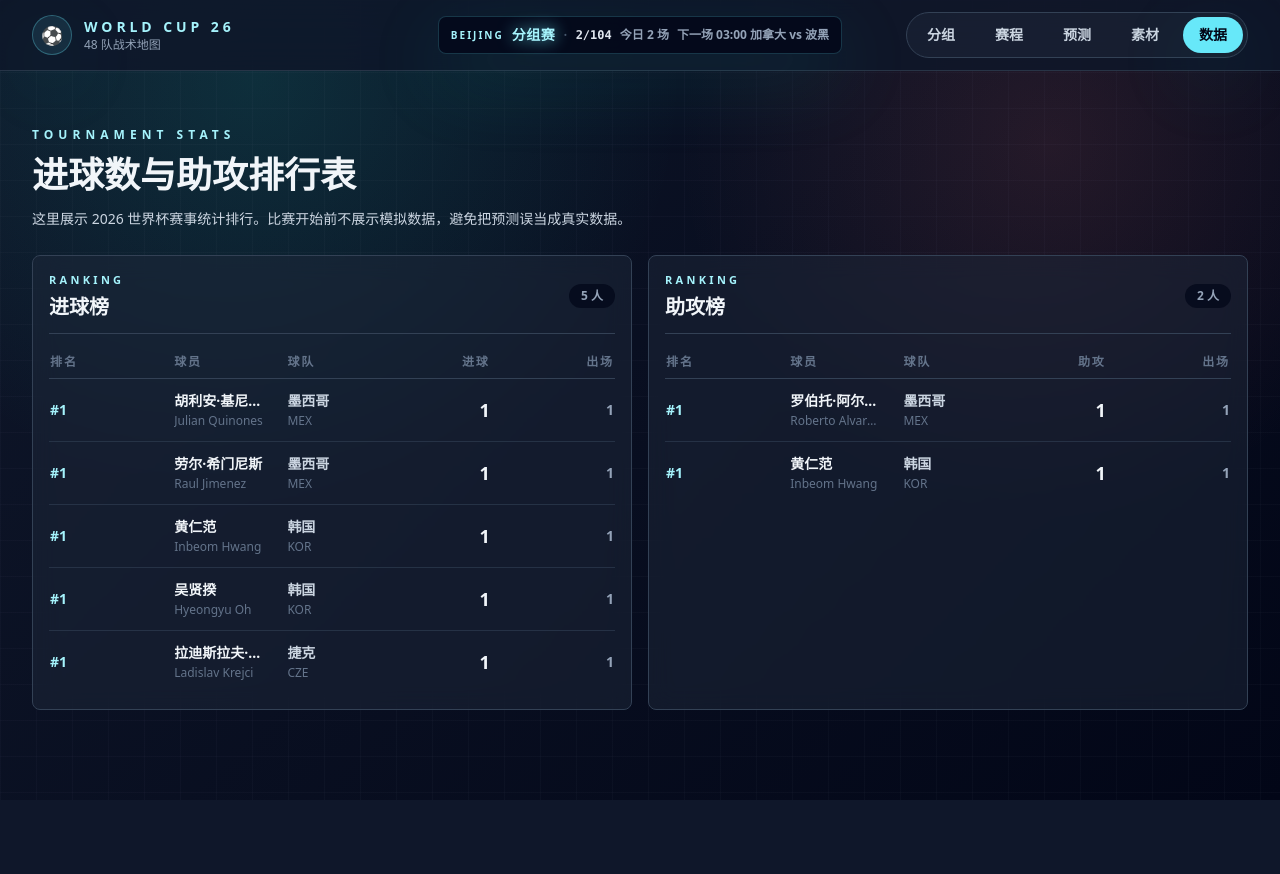
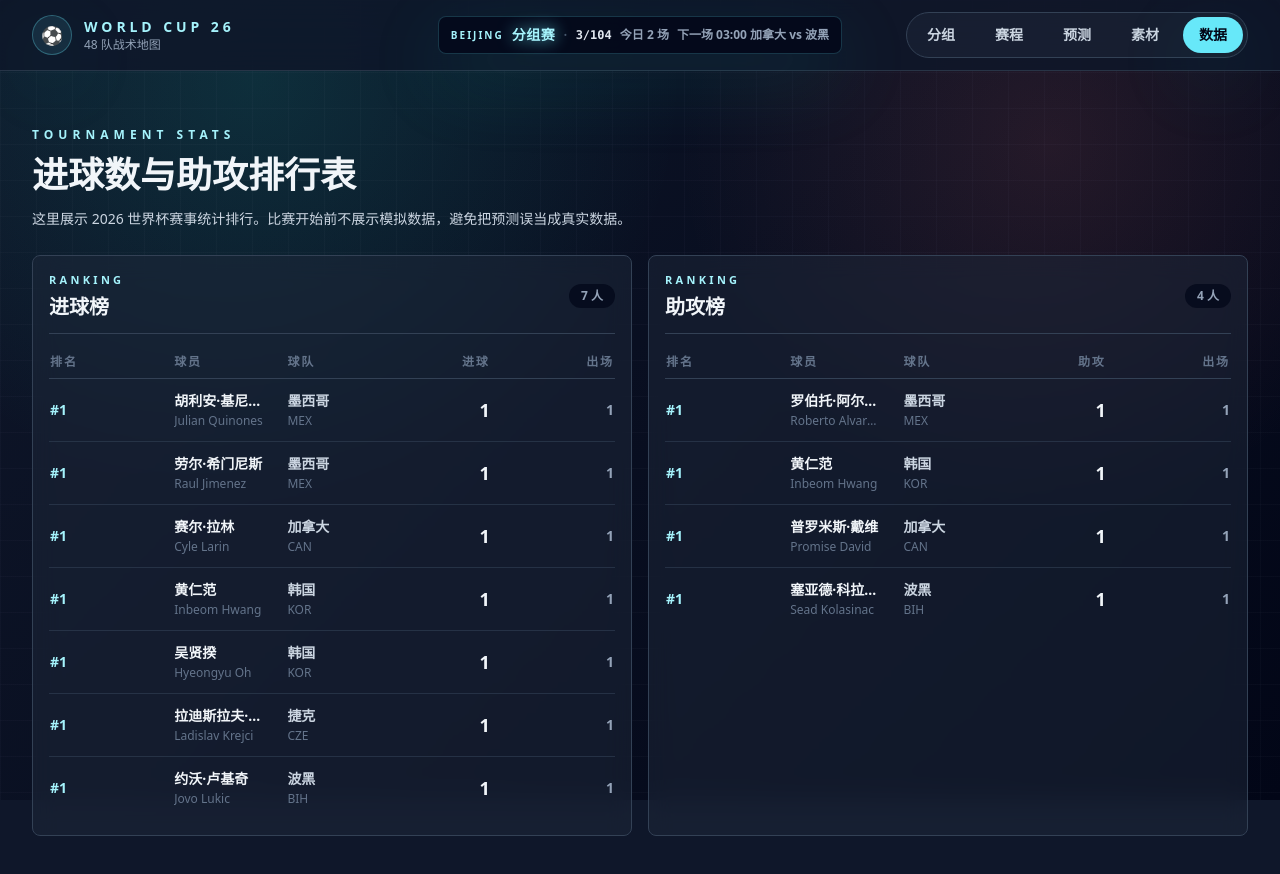
Before and after one commit to huayu2025ai-sketch/world-cup-26, a Next.js app: page /stats in a window 1280 px wide. Shown: the top 874 px of the page. Before the commit the page ends 800 px from the top, so only its background shows below. Built offline with nearby package versions, Linux system fonts and the light colour scheme.

Commit message:
Update World Cup results and stats

```diff
--- a/constants/scheduleData.ts
+++ b/constants/scheduleData.ts
@@ -53,7 +53,10 @@ const matchInputs: ScheduleMatchInput[] = [
     { player: "黄仁范", team: "韩国", minute: "67'", type: "goal" },
     { player: "吴贤揆", team: "韩国", minute: "80'", type: "goal" },
   ] },
-  { id: 3, stage: "分组赛", group: "B", date: "2026-06-12", etTime: "15:00", home: "加拿大", away: "波黑", venue: "BMO Field", city: "Toronto" },
+  { id: 3, stage: "分组赛", group: "B", date: "2026-06-12", etTime: "15:00", home: "加拿大", away: "波黑", venue: "BMO Field", city: "Toronto", homeScore: 1, awayScore: 1, goalScorers: [
+    { player: "约沃·卢基奇", team: "波黑", minute: "21'", type: "goal" },
+    { player: "赛尔·拉林", team: "加拿大", minute: "79'", type: "goal" },
+  ] },
   { id: 4, stage: "分组赛", group: "D", date: "2026-06-12", etTime: "21:00", home: "美国", away: "巴拉圭", venue: "SoFi Stadium", city: "Los Angeles" },
   { id: 5, stage: "分组赛", group: "B", date: "2026-06-13", etTime: "15:00", home: "卡塔尔", away: "瑞士", venue: "Levi's Stadium", city: "San Francisco Bay Area" },
   { id: 6, stage: "分组赛", group: "C", date: "2026-06-13", etTime: "18:00", home: "巴西", away: "摩洛哥", venue: "MetLife Stadium", city: "New York New Jersey" },
--- a/constants/tournamentStats.ts
+++ b/constants/tournamentStats.ts
@@ -11,17 +11,21 @@ export type PlayerStat = {
 export const goalsRanking: PlayerStat[] = [
   { rank: 1, player: "Julian Quinones", chineseName: "胡利安·基尼奥内斯", team: "墨西哥", teamCode: "MEX", value: 1, matches: 1 },
   { rank: 1, player: "Raul Jimenez", chineseName: "劳尔·希门尼斯", team: "墨西哥", teamCode: "MEX", value: 1, matches: 1 },
+  { rank: 1, player: "Cyle Larin", chineseName: "赛尔·拉林", team: "加拿大", teamCode: "CAN", value: 1, matches: 1 },
   { rank: 1, player: "Inbeom Hwang", chineseName: "黄仁范", team: "韩国", teamCode: "KOR", value: 1, matches: 1 },
   { rank: 1, player: "Hyeongyu Oh", chineseName: "吴贤揆", team: "韩国", teamCode: "KOR", value: 1, matches: 1 },
-  { rank: 1, player: "Ladislav Krejci", chineseName: "拉迪斯拉夫·克雷伊奇", team: "捷克", teamCode: "CZE", value: 1, matches: 1 }
+  { rank: 1, player: "Ladislav Krejci", chineseName: "拉迪斯拉夫·克雷伊奇", team: "捷克", teamCode: "CZE", value: 1, matches: 1 },
+  { rank: 1, player: "Jovo Lukic", chineseName: "约沃·卢基奇", team: "波黑", teamCode: "BIH", value: 1, matches: 1 }
 ];
 
 export const assistsRanking: PlayerStat[] = [
   { rank: 1, player: "Roberto Alvarado", chineseName: "罗伯托·阿尔瓦拉多", team: "墨西哥", teamCode: "MEX", value: 1, matches: 1 },
-  { rank: 1, player: "Inbeom Hwang", chineseName: "黄仁范", team: "韩国", teamCode: "KOR", value: 1, matches: 1 }
+  { rank: 1, player: "Inbeom Hwang", chineseName: "黄仁范", team: "韩国", teamCode: "KOR", value: 1, matches: 1 },
+  { rank: 1, player: "Promise David", chineseName: "普罗米斯·戴维", team: "加拿大", teamCode: "CAN", value: 1, matches: 1 },
+  { rank: 1, player: "Sead Kolasinac", chineseName: "塞亚德·科拉希纳茨", team: "波黑", teamCode: "BIH", value: 1, matches: 1 }
 ];
 
 export const statsNotice = {
-    title: "A组前两场已完赛",
-    body: "已更新墨西哥 2-0 南非、韩国 2-1 捷克后的进球榜和可确认助攻榜。"
+    title: "A组与B组已有三场完赛",
+    body: "已更新墨西哥 2-0 南非、韩国 2-1 捷克、加拿大 1-1 波黑后的进球榜和可确认助攻榜。"
   };
--- a/constants/worldcupData.ts
+++ b/constants/worldcupData.ts
@@ -41,6 +41,18 @@ export type GroupOverviewUpdate = {
 };
 
 export const groupOverviewUpdates: GroupOverviewUpdate[] = [
+  {
+    updatedAt: "2026-06-13T05:20:00+08:00",
+    updatedAtLabel: "北京时间 2026年6月13日 05:20",
+    title: "B组首场赛果更新",
+    summary: "本次同步 B 组加拿大 1-1 波黑的真实赛果，更新赛程比分、进球记录、B 组排名，以及进球榜和可确认助攻榜。",
+    changes: [
+      "赛程页补入加拿大 1-1 波黑：约沃·卢基奇 21'，赛尔·拉林 79'。",
+      "B 组积分榜更新：加拿大与波黑同积 1 分、净胜球同为 0，卡塔尔与瑞士暂列其后。",
+      "进球榜新增赛尔·拉林、约沃·卢基奇；可确认助攻榜新增普罗米斯·戴维、塞亚德·科拉希纳茨。",
+      "美国 vs 巴拉圭在本次运行时尚未开赛，继续保留赛前状态。"
+    ]
+  },
   {
     updatedAt: "2026-06-12T12:20:00+08:00",
     updatedAtLabel: "北京时间 2026年6月12日 12:20",
@@ -269,8 +281,8 @@ export const worldCupGroups: WorldCupGroup[] = [
       { name: "瑞士", englishName: "Switzerland", code: "SUI", flag: "🇨🇭", confederation: "UEFA", pot: 2 }
     ],
     standings: [
-      { name: "加拿大", code: "CAN", played: 0, won: 0, draw: 0, lost: 0, goalsFor: 0, goalsAgainst: 0, goalDiff: 0, points: 0 },
-      { name: "波黑", code: "BIH", played: 0, won: 0, draw: 0, lost: 0, goalsFor: 0, goalsAgainst: 0, goalDiff: 0, points: 0 },
+      { name: "加拿大", code: "CAN", played: 1, won: 0, draw: 1, lost: 0, goalsFor: 1, goalsAgainst: 1, goalDiff: 0, points: 1 },
+      { name: "波黑", code: "BIH", played: 1, won: 0, draw: 1, lost: 0, goalsFor: 1, goalsAgainst: 1, goalDiff: 0, points: 1 },
       { name: "卡塔尔", code: "QAT", played: 0, won: 0, draw: 0, lost: 0, goalsFor: 0, goalsAgainst: 0, goalDiff: 0, points: 0 },
       { name: "瑞士", code: "SUI", played: 0, won: 0, draw: 0, lost: 0, goalsFor: 0, goalsAgainst: 0, goalDiff: 0, points: 0 }
     ]
```
